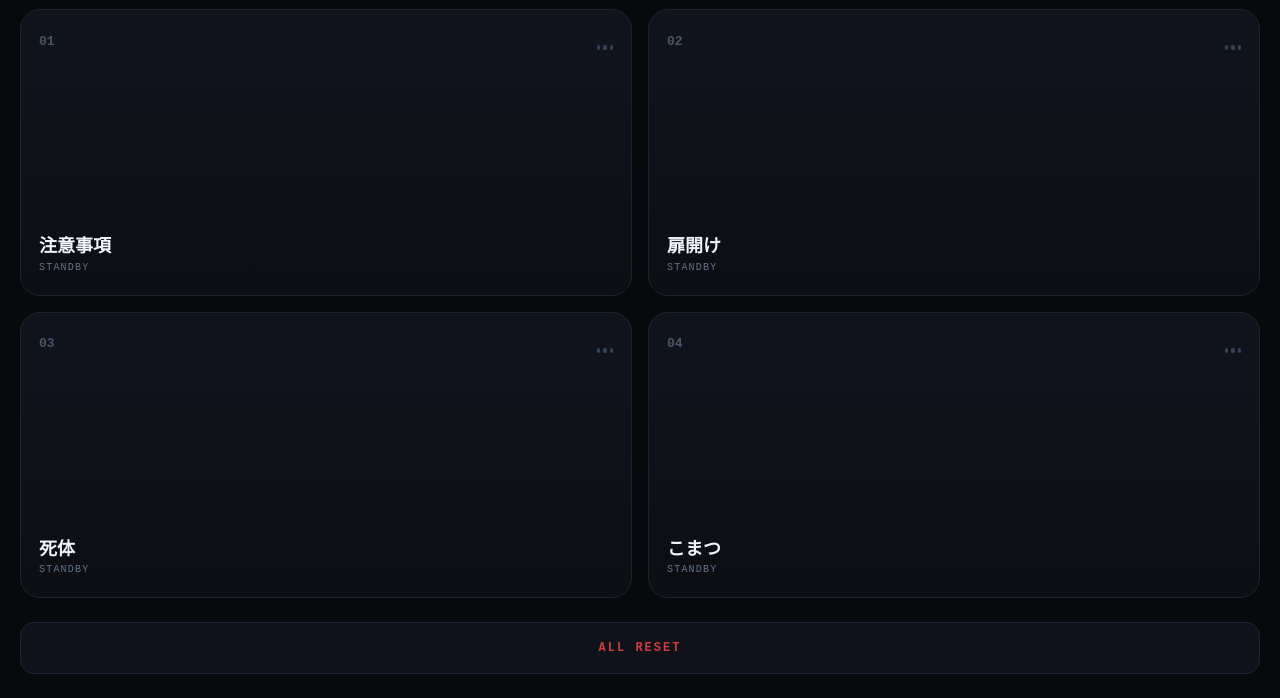
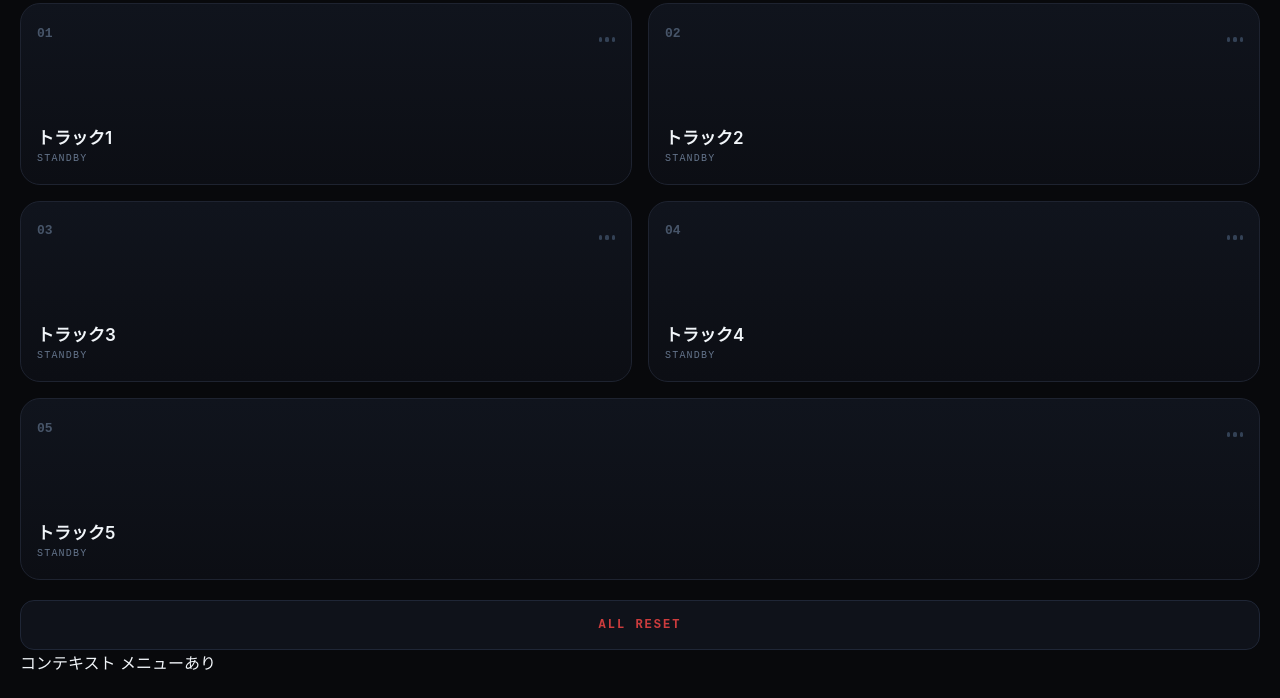
Before and after one commit to bzcb8h4s4w-max/sound1, a plain HTML site: page index.html in a window 1280 px wide. Shown: the part 102-800 px from the top of the page. Drawn offline with Linux system fonts and the light colour scheme.

Commit message:
Add files via upload

```diff
--- a/index.html
+++ b/index.html
@@ -5,7 +5,7 @@
 <meta name="viewport" content="width=device-width, initial-scale=1.0, user-scalable=no">
 <meta name="apple-mobile-web-app-capable" content="yes">
 <meta name="apple-mobile-web-app-status-bar-style" content="black-translucent">
-  <title>Audio Deck 4</title>
+<title>Audio Deck 5</title>
 <style>
    * { box-sizing: border-box; -webkit-tap-highlight-color: transparent; }
    body {
@@ -65,8 +65,8 @@
      background: linear-gradient(180deg, #10141D 0%, #0C0E14 100%);
      border: 1px solid #1E2330;
      border-radius: 20px;
-      padding: 22px 18px;
-      min-height: 170px;
+     padding: 20px 16px;
+     min-height: 140px;
      display: flex;
      flex-direction: column;
      justify-content: space-between;
@@ -74,6 +74,10 @@
      transition: transform 0.1s, border-color 0.2s;
    }
    .card:active { transform: scale(0.96); }
+   /* 5個目のボタンを横幅いっぱいに広げる指定 */
+   .card:last-child:nth-child(odd) {
+     grid-column: span 2;
+   }
    .card-top {
      display: flex;
      justify-content: space-between;
@@ -97,7 +101,7 @@
      border-radius: 1.5px;
    }
    .track-name {
-      font-size: 18px;
+     font-size: 17px;
      font-weight: 600;
      line-height: 1.3;
    }
@@ -119,10 +123,9 @@
    }
    .card.paused .track-num, .card.paused .track-status { color: #F59E0B; }
    .card.paused .bar { background: #F59E0B; }
-
    .reset-btn {
-      margin-top: 24px;
-      height: 52px;
+     margin-top: 20px;
+     height: 50px;
      border-radius: 14px;
      background: #0F121A;
      border: 1px solid #1F2636;
@@ -140,42 +143,35 @@
 </style>
 </head>
 <body>
-
 <div class="header">
 <div>
 <div class="sub-title">DECK CONTROL</div>
-      <div class="main-title">313用</div>
+<div class="main-title">Audio Deck</div>
 </div>
 <div class="badge" id="deckStatus">
 <div class="badge-dot" id="deckDot"></div>
 <span id="deckText">IDLE</span>
 </div>
 </div>
-
 <div class="grid" id="soundGrid"></div>
-
 <div class="reset-btn" onclick="allReset()">ALL RESET</div>
-
 <script>
-    // ▼ ここでボタンの表示名と音声ファイル名を変更できます ▼
+   // ▼ ボタン名やファイル名を変更したい時はここを編集してください ▼
    const sounds = [
-      { id: "01", name: "注意事項", src: "sound1.m4a" },
-      { id: "02", name: "扉開け",   src: "sound2.m4a" },
-      { id: "03", name: "死体",     src: "sound3.m4a" },
-      { id: "04", name: "こまつ",   src: "sound4.m4a" }
+     { id: "01", name: "トラック1", src: "sound1.m4a" },
+     { id: "02", name: "トラック2", src: "sound2.m4a" },
+     { id: "03", name: "トラック3", src: "sound3.m4a" },
+     { id: "04", name: "トラック4", src: "sound4.m4a" },
+     { id: "05", name: "トラック5", src: "sound5.m4a" }
    ];
-
    let currentAudio = null;
    let currentIdx = null;
-
    const grid = document.getElementById('soundGrid');
-
    sounds.forEach((item, index) => {
      const card = document.createElement('div');
      card.className = 'card';
 card.id = `card-${index}`;
      card.onclick = () => toggleSound(index);
-
      card.innerHTML = `
 <div class="card-top">
 <div class="track-num">${item.id}</div>
@@ -192,7 +188,6 @@
      `;
      grid.appendChild(card);
    });
-
    function updateDeckStatus(isPlaying) {
      const dot = document.getElementById('deckDot');
      const text = document.getElementById('deckText');
@@ -206,11 +201,9 @@
        text.innerText = 'IDLE';
      }
    }
-
    function toggleSound(idx) {
      const card = document.getElementById(`card-${idx}`);
      const status = document.getElementById(`status-${idx}`);
-
      if (currentIdx === idx && currentAudio) {
        if (!currentAudio.paused) {
          currentAudio.pause();
@@ -227,30 +220,24 @@
        }
        return;
      }
-
      allReset();
-
      currentIdx = idx;
      currentAudio = new Audio(sounds[idx].src);
      currentAudio.play();
-
      card.className = 'card playing';
      status.innerText = 'PLAYING';
      setBarHeight(card, 12, 18, 9);
      updateDeckStatus(true);
-
      currentAudio.onended = () => {
        allReset();
      };
    }
-
    function setBarHeight(card, h1, h2, h3) {
      const bars = card.querySelectorAll('.bar');
      bars[0].style.height = `${h1}px`;
      bars[1].style.height = `${h2}px`;
      bars[2].style.height = `${h3}px`;
    }
-
    function allReset() {
      if (currentAudio) {
        currentAudio.pause();
@@ -270,3 +257,4 @@
 </script>
 </body>
 </html>
+コンテキスト メニューあり
```
Also changed, not shown: 1 other file. Lines whose indentation alone changed are shown as unchanged.
